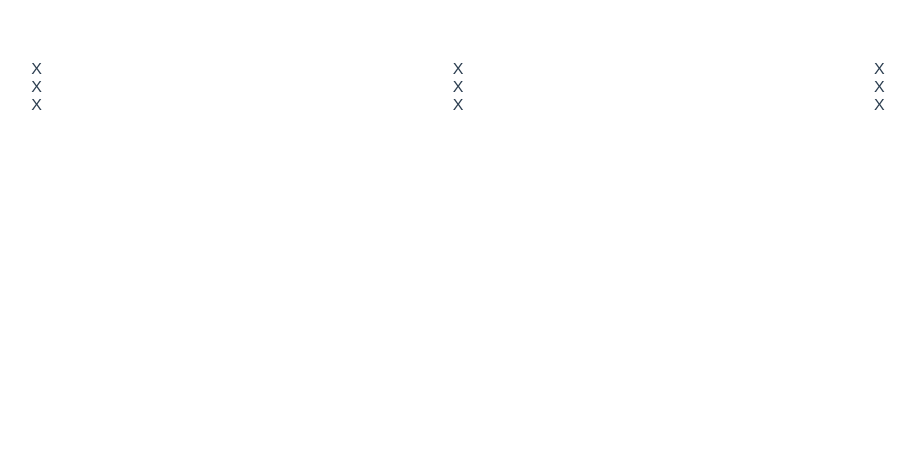
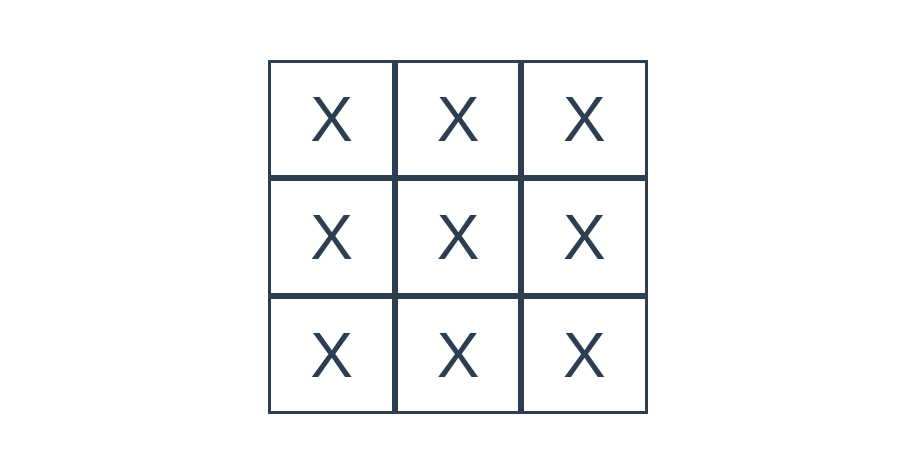
Before and after one commit to jamie-fernandez/tic-tac-toe, a Vue app: page / in a window 1280 px wide. Shown: the top 452 px of the page, without its empty margins (182-1097 px from the left). Built offline with nearby package versions, Linux system fonts and the light colour scheme.

Commit message:
Adds styling for the board

```diff
--- a/package.json
+++ b/package.json
@@ -3,7 +3,7 @@
   "version": "0.1.0",
   "private": true,
   "scripts": {
-    "serve": "vue-cli-service serve",
+    "serve": "vue-cli-service serve --port=8081",
     "build": "vue-cli-service build",
     "lint": "vue-cli-service lint"
   },
--- a/src/components/Board.vue
+++ b/src/components/Board.vue
@@ -11,10 +11,31 @@
         <div class="box">X</div>
     </div>
 </template>
+<script>
+export default {
+    name: 'keyboard',
+    data() {
+        return {
+            isGameOver: false,
+            isPlayersTurn: true,
+            symbolComputer: '',
+            symbolPlayer: ''
+        }
+    },
+    methods: {}
+}
+</script>
 <style scoped>
-.game-board
-{
+.game-board {
     display: grid;
-    grid-template: repeat(3, 1fr) / repeat(3, 1fr);
+    grid-template-columns: repeat(3, 10%);
+    justify-content: center;
+
+}
+.box {
+    font-size: 4rem;
+    line-height: 7rem;
+    cursor: pointer;
+    border: solid;
 }
 </style>
```
Also changed, not shown: 2 other files (tests, documents, lock files or other folders).
